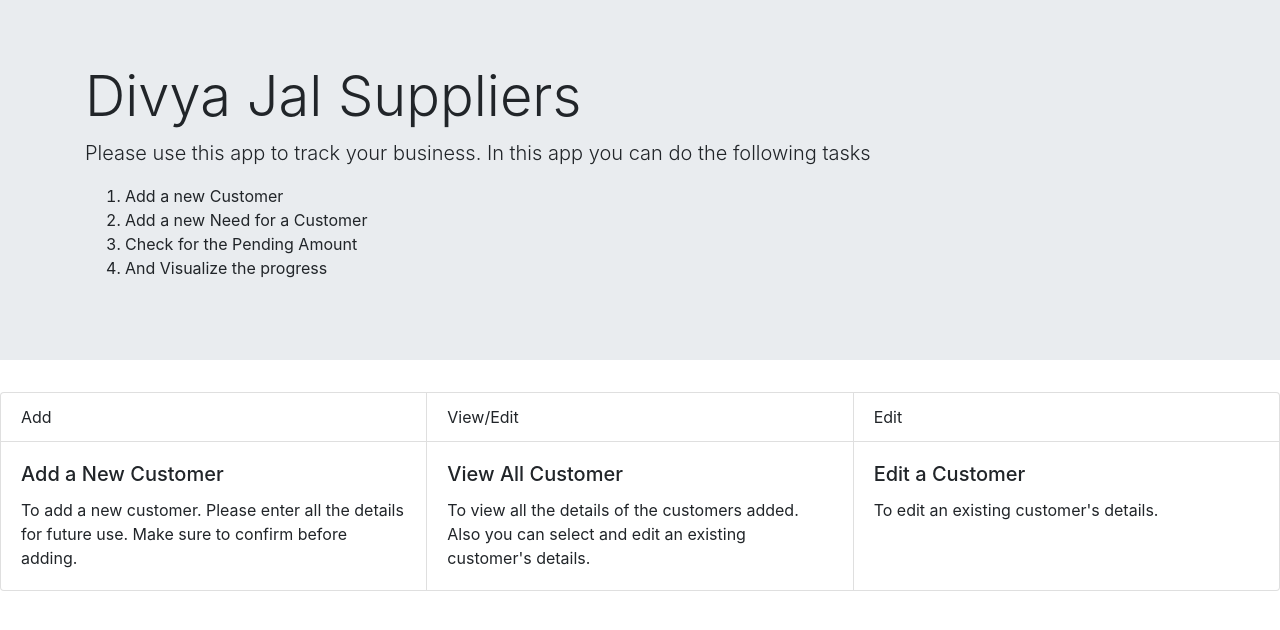
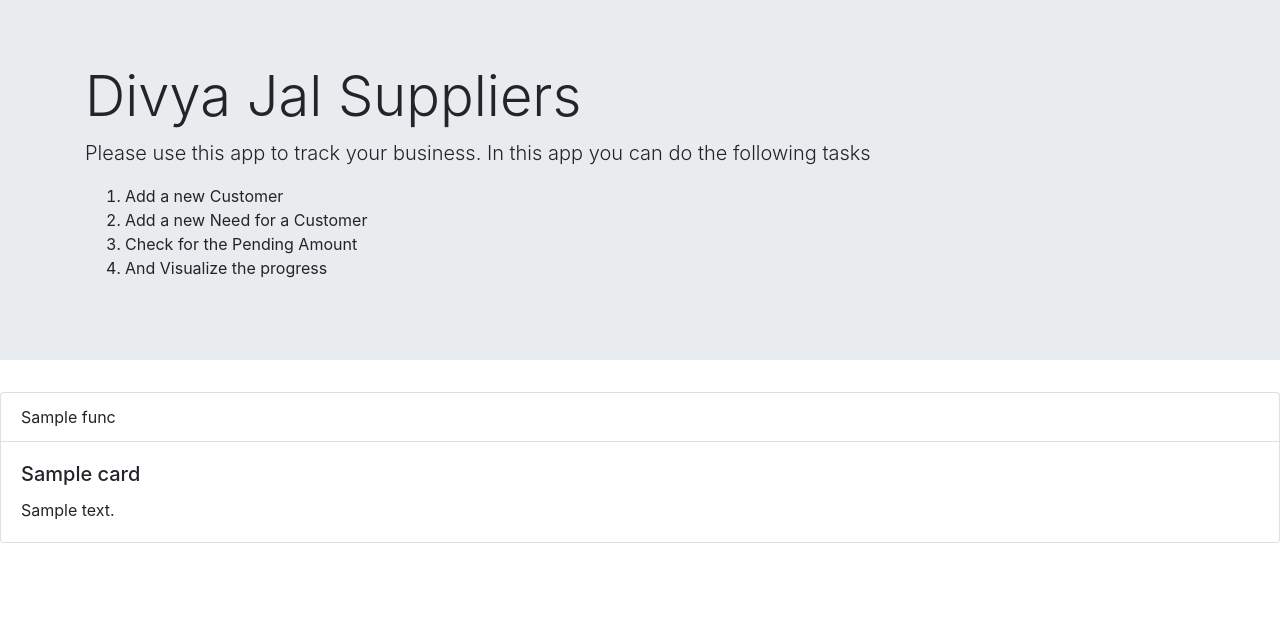
Before and after one commit to chandan1794/divya_jal_suppliers, a Flask app: template src/app/templates/index.html in a window 1280 px wide. Shown: the part 57-687 px from the top of the page. Run offline with Flask 2, Linux system fonts and the light colour scheme; the template is opened without the code that fills it: most values are stand-ins (such as "Sample title", 1, 10 or a date in 2020); some libraries are stand-ins or nearby versions.

Commit message:
refactor: use the same code to repeat the same block

```diff
--- a/src/app/controller.py
+++ b/src/app/controller.py
@@ -4,4 +4,24 @@ from flask import render_template
 
 @app.route('/')
 def index():
-    return render_template('index.html')
+    cards = [
+        {
+            "func": "Add",
+            "title": "Add a New Customer",
+            "content": "To add a new customer. " +
+                       "Please enter all the details for future use. " +
+                       "Make sure to confirm before adding."
+        },
+        {
+            "func": "View/Edit",
+            "title": "View All Customer",
+            "content": "To view all the details of the customers added. " +
+                       "Also you can select and edit an existing customer's details."
+        },
+        {
+            "func": "Edit",
+            "title": "Edit a Customer",
+            "content": "To edit an existing customer's details."
+        }
+    ]
+    return render_template('index.html', cards=cards)
--- a/src/app/templates/index.html
+++ b/src/app/templates/index.html
@@ -13,30 +13,18 @@
       </ol>
     </div>
   </div>
-  <div class="card-group">
-    <div class="card">
-      <div class="card-header bg-transparent">Add</div>
-      <div class="card-body">
-        <h5 class="card-title">Add a New Customer</h5>
-        <p class="card-text">To add a new customer. Please enter all the details for future use. Make sure to confirm before adding.</p>
-      </div>
-    </div>
-    <div class="card">
-      <div class="card-header bg-transparent">View/Edit</div>
-      <div class="card-body">
-        <h5 class="card-title">View All Customer</h5>
-        <p class="card-text">To view all the details of the customers added. Also you can select and edit an existing customer's details.</p>
-      </div>
-    </div>
-    <div class="card">
-      <div class="card-header bg-transparent">Edit</div>
-      <div class="card-body">
-        <h5 class="card-title">Edit a Customer</h5>
-        <p class="card-text">To edit an existing customer's details.</p>
-      </div>
-    </div>
-  </div>
 {% endblock %}
 
 {% block content %}
+  <div class="card-group">
+    {% for card in cards %}
+    <div class="card">
+      <div class="card-header bg-transparent">{{ card["func"] }}</div>
+      <div class="card-body">
+        <h5 class="card-title">{{ card["title"] }}</h5>
+        <p class="card-text">{{ card["content"] }}</p>
+      </div>
+    </div>
+    {% endfor %}
+  </div>
 {% endblock %}
```
